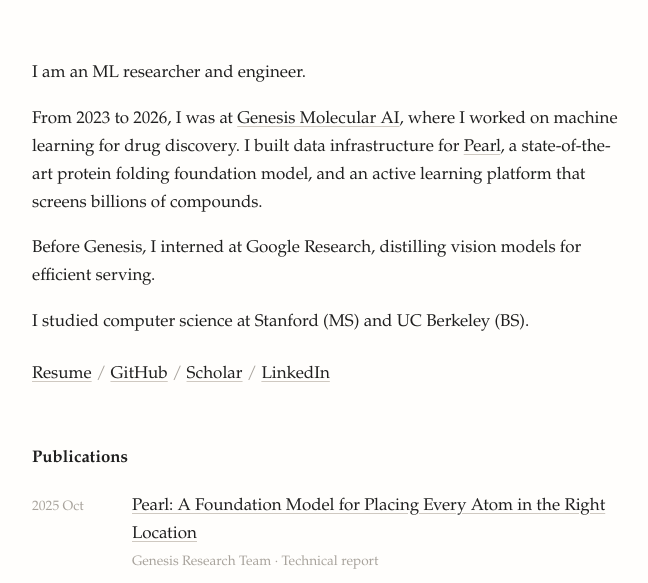
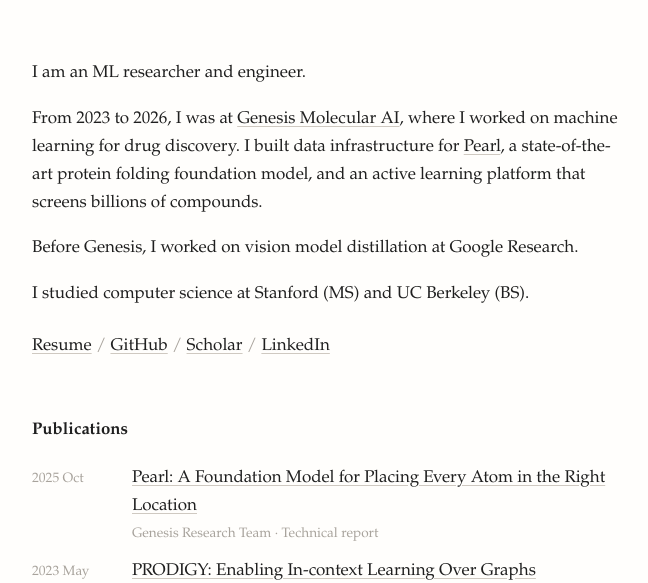
Before and after one commit to daniel-zeng/daniel-zeng.github.io, an Astro site: page / in a window 1280 px wide. Shown: the part 153-736 px from the top of the page, without its empty margins (312-960 px from the left). Built offline with nearby package versions, Linux system fonts and the light colour scheme; Astro itself is replaced by a stand-in of ours.

Commit message:
Google line: 'worked on vision model distillation at Google Research'

```diff
--- a/src/pages/index.astro
+++ b/src/pages/index.astro
@@ -47,8 +47,7 @@
       screens billions of compounds.
     </p>
     <p>
-      Before Genesis, I interned at Google Research, distilling vision models for
-      efficient serving.
+      Before Genesis, I worked on vision model distillation at Google Research.
     </p>
     <p>
       I studied computer science at Stanford (MS) and UC Berkeley (BS).
```
